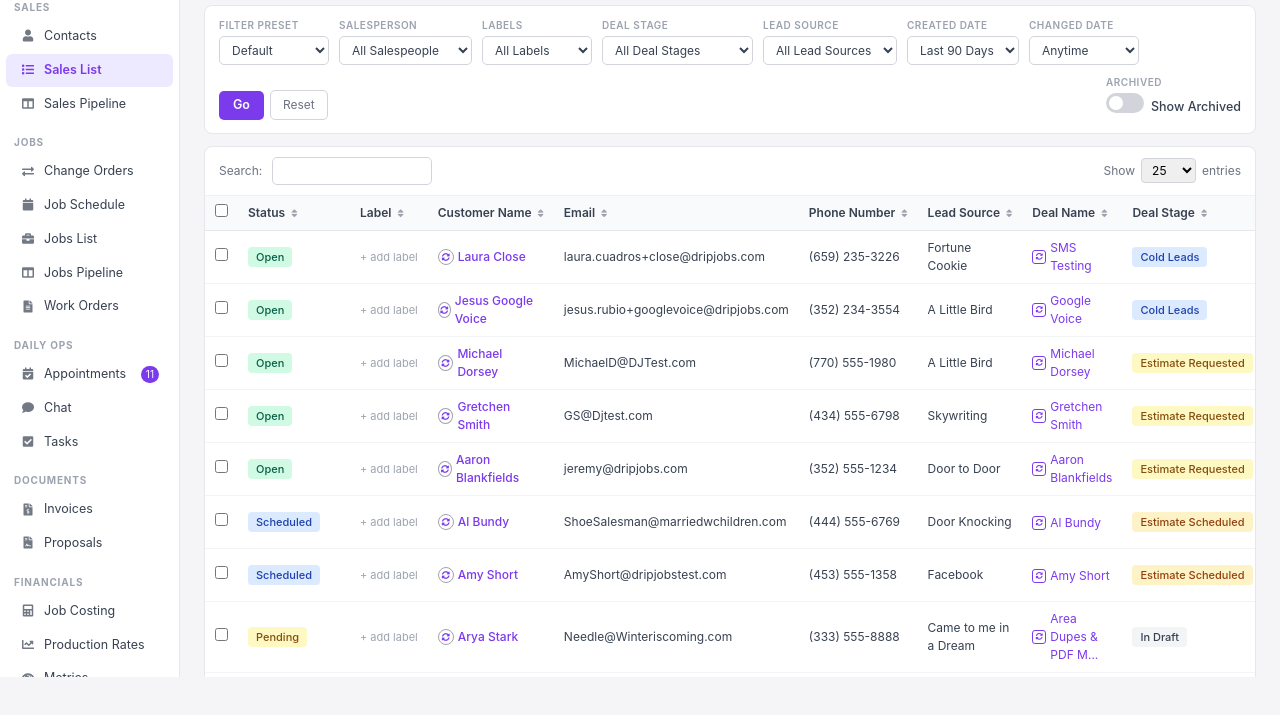
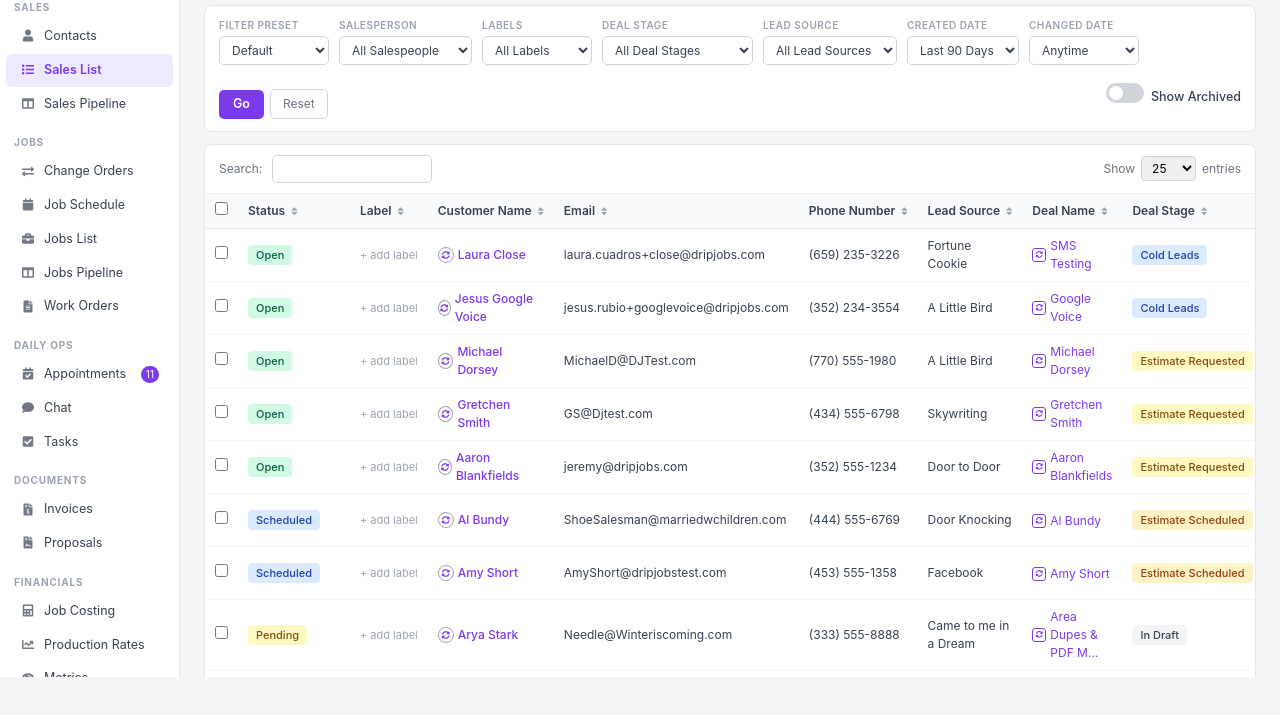
Before and after one commit to DripjobsJeremy/Show-Archived-In-Lists, a plain HTML site: page index.html in a window 1280 px wide. Shown: the part 123-838 px from the top of the page. Drawn offline with nearby package versions, Linux system fonts and the light colour scheme.

Commit message:
Remove 'Show Archived' label above toggle
Co-Authored-By: Claude Sonnet 4.6 <noreply@anthropic.com>

```diff
--- a/index.html
+++ b/index.html
@@ -327,7 +327,6 @@
       <div class="filter-group"><span class="filter-label">Changed Date</span><select class="filter-select"><option>Anytime</option><option>Today</option></select></div>
       <div class="go-reset"><button class="btn-go">Go</button><button class="btn-reset">Reset</button></div>
       <div class="show-archived-group">
-        <span class="show-archived-label">Archived</span>
         <div class="toggle-row">
           <label class="toggle-switch"><input type="checkbox" id="sales-archived-toggle" onchange="toggleArchived('sales',this)" /><span class="toggle-slider"></span></label>
           <span class="toggle-text">Show Archived</span>
@@ -405,7 +404,6 @@
       <div class="filter-group"><span class="filter-label">Changed Date</span><select class="filter-select"><option>Anytime</option></select></div>
       <div class="go-reset"><button class="btn-go">Go</button><button class="btn-reset">Reset</button></div>
       <div class="show-archived-group">
-        <span class="show-archived-label">Archived</span>
         <div class="toggle-row">
           <label class="toggle-switch"><input type="checkbox" id="jobs-archived-toggle" onchange="toggleArchived('jobs',this)" /><span class="toggle-slider"></span></label>
           <span class="toggle-text">Show Archived</span>
```
